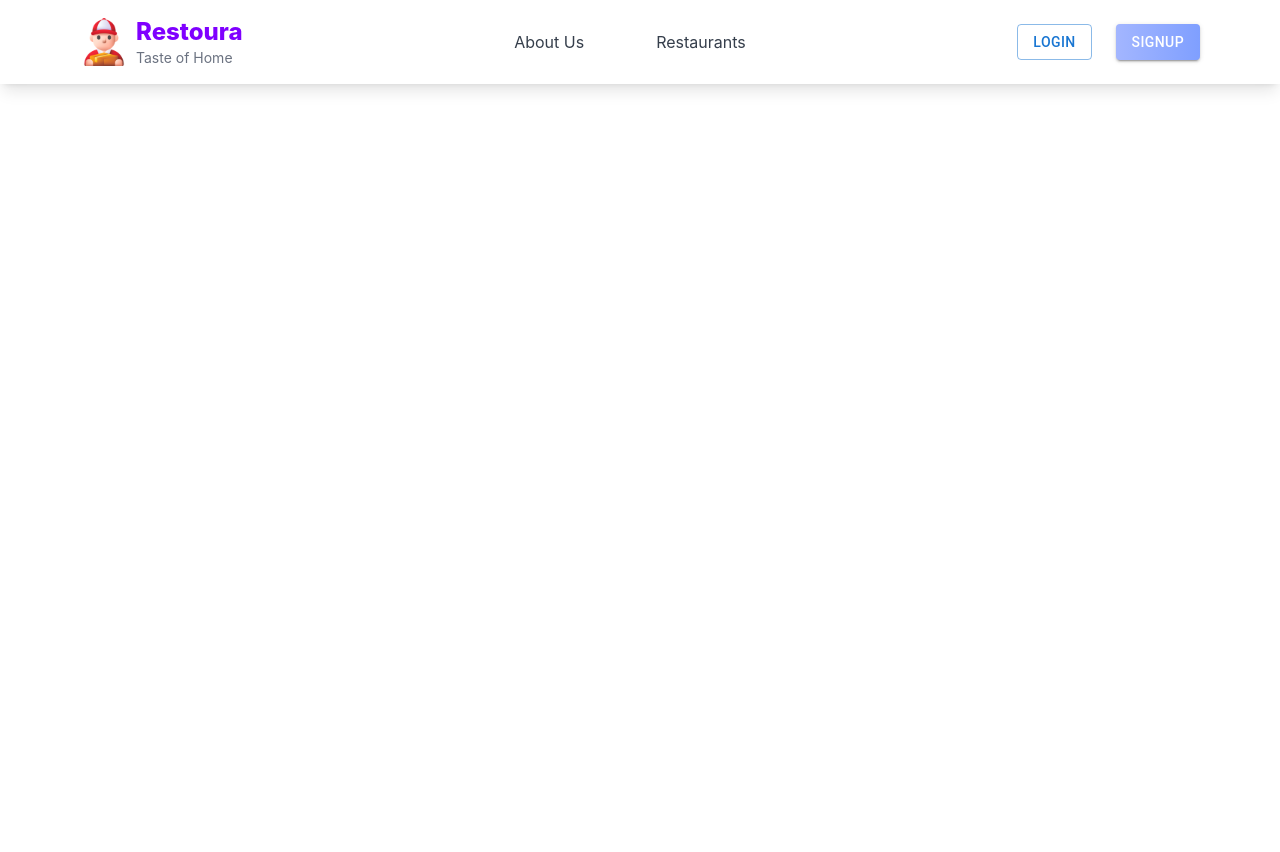
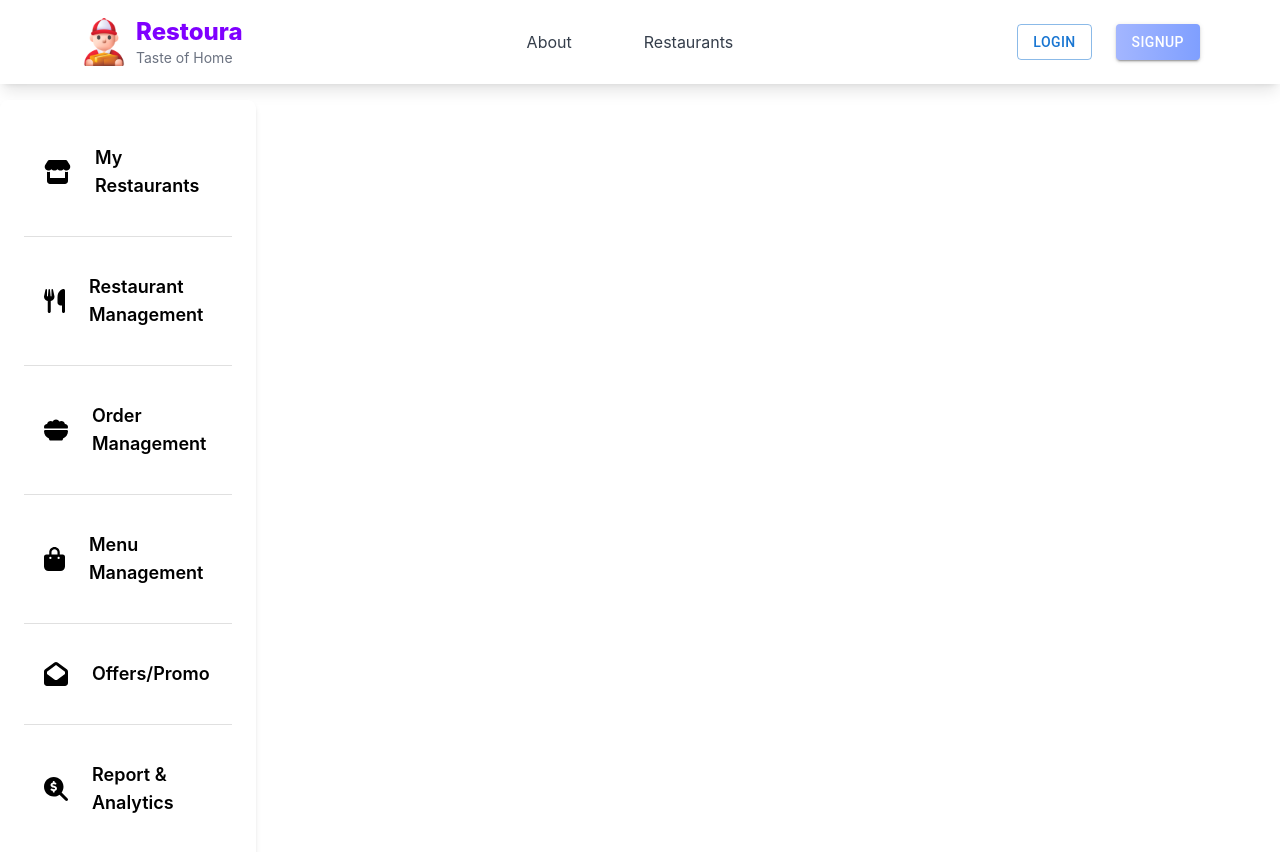
Before and after one commit to nazmul609/food_order_react_spring_boot_frontend, a React (Create React App) app: page /vendor-restoura in a window 1280 px wide. Shown: the top 852 px of the page. Before the commit the page ends 800 px from the top, so only its background shows below. Built offline with nearby package versions, Linux system fonts and the light colour scheme; the HTML template or start-up script is replaced by a standard one.

Commit message:
vendor profile separated

```diff
--- a/src/App.js
+++ b/src/App.js
@@ -13,9 +13,10 @@ import AdminProfile from './Components/Admin/AdminProfile';
 import Login from './Components/Auth/Login';
 import Register from './Components/Auth/Register';
 import MyRestoura from './Components/Customer/MyRestoura';
-import VendorRestaurantsPage from './Components/Restaurant/VendorRestaurantsPage';
+import AboutUs from './Components/Home/AboutUs';
+import VendorRestoura from './Components/Vendor/VendorRestoura';
 
-import AboutUs from './Components/Home/AboutUs';
+
 
 function App() {
   return (
@@ -36,7 +37,7 @@ function App() {
 
           <Route path="/vendor-onboarding/:id" element={<VendorOnboarding/>} />
           <Route path="/vendor-profile/*" element={<VendorProfile />} />
-          <Route path="/my-restaurants/:id" element={<VendorRestaurantsPage />} />
+          <Route path="/vendor-restoura/*" element={<VendorRestoura/>} />
 
           <Route path="/admin-profile/*" element={<AdminProfile />} />
 
--- a/src/Components/Home/AboutUs.jsx
+++ b/src/Components/Home/AboutUs.jsx
@@ -4,7 +4,7 @@ const AboutUs = () => {
   return (
     <div className="bg-gray-50">
       {/* Hero Section */}
-      <section className="bg-white">
+      <section className="bg-gradient-to-b from-white to-gray-100">
         <div className="mx-auto max-w-screen-xl px-4 py-16 sm:px-6 lg:px-8 text-center">
           <h2 className="text-4xl font-bold text-gray-900 sm:text-5xl">About Restoura</h2>
           <p className="mt-4 text-lg text-gray-600 max-w-2xl mx-auto">
@@ -105,7 +105,7 @@ const AboutUs = () => {
               specialization: "Asian Fusion"
             },
           ].map((chef, index) => (
-            <a key={index} href="#" className="group relative block overflow-hidden rounded-lg shadow-lg">
+            <a key={index} href="/null" className="group relative block overflow-hidden rounded-lg shadow-lg">
               <img src={chef.imgSrc} alt={chef.name} className="object-cover w-full h-64 transition duration-500 group-hover:opacity-90" />
               <div className="absolute inset-0 bg-gradient-to-t from-gray-900/60 to-transparent flex items-end p-4">
                 <div className="text-white">
@@ -124,7 +124,7 @@ const AboutUs = () => {
         <p className="mt-4 text-lg text-white max-w-xl mx-auto">
           Whether you’re a chef eager to share your talents or a customer looking for the authentic taste of home, Restoura is here for you.
         </p>
-        <a href="#" className="mt-8 inline-block bg-white text-blue-600 px-12 py-3 rounded-lg shadow-lg font-medium transition hover:bg-transparent hover:text-white border border-transparent hover:border-white">
+        <a href="/null" className="mt-8 inline-block bg-white text-blue-600 px-12 py-3 rounded-lg shadow-lg font-medium transition hover:bg-transparent hover:text-white border border-transparent hover:border-white">
           Get Started
         </a>
       </section>
--- a/src/Components/Navbar/Navbar.jsx
+++ b/src/Components/Navbar/Navbar.jsx
@@ -89,7 +89,7 @@ function Navbar() {
           to="/about-us"
           className="text-gray-800 hover:bg-gradient-to-r from-[#D4C1FF] to-[#C3B6FF] text-opacity-90 px-3 py-1 rounded-md transition-colors duration-300"
         >
-          About Us
+          About
         </Link>
         {userRole !== 'vendor' && (
           <Link
@@ -101,10 +101,10 @@ function Navbar() {
         )}
         {userRole === 'vendor' && (
           <Link
-            to={`/my-restaurants/${userId}`}
+            to={`/vendor-restoura/my-restaurants/${userId}`}
             className="text-gray-800 hover:bg-gradient-to-r from-[#8FCBFF] to-[#70B9FF] text-opacity-90 px-3 py-1 rounded-md transition-colors duration-300"
           >
-            My Restaurants
+            My Restoura
           </Link>
         )}
         {userRole === 'customer' && (
@@ -251,7 +251,7 @@ function Navbar() {
               </>
             )}
 
-            <ListItem button component={Link} to="/about" onClick={toggleDrawer(false)}>
+            <ListItem button component={Link} to="/about-us" onClick={toggleDrawer(false)}>
               <ListItemText primary="About" />
             </ListItem>
             {userRole !== 'vendor' && (
@@ -260,8 +260,8 @@ function Navbar() {
               </ListItem>
             )}
             {userRole === 'vendor' && (
-              <ListItem button component={Link} to={`/my-restaurants/${userId}`} onClick={toggleDrawer(false)}>
-                <ListItemText primary="My Restaurants" />
+              <ListItem button component={Link} to={`/vendor-restoura/my-restaurants/${userId}`} onClick={toggleDrawer(false)}>
+                <ListItemText primary="My Restoura" />
               </ListItem>
             )}
             {userRole === 'customer' && (
--- a/src/Components/Restaurant/VendorRestaurantsPage.jsx
+++ b/src/Components/Restaurant/VendorRestaurantsPage.jsx
@@ -80,7 +80,7 @@ const VendorRestaurantsPage = () => {
             onChange={handleSearchChange}
           />
         </div>
-        <h2 className="text-2xl font-semibold mb-4 text-gray-800">Your Restaurants</h2>
+        <div className="text-2xl font-semibold mb-4 text-gray-800"></div>
         <div className="grid grid-cols-1 sm:grid-cols-2 md:grid-cols-3 gap-8">
           {filteredVendorRestaurants.map((restaurant) => (
             <div
--- a/src/Components/Vendor/ProfileNavigation.jsx
+++ b/src/Components/Vendor/ProfileNavigation.jsx
@@ -1,20 +1,11 @@
 import React from 'react';
 import { useNavigate } from 'react-router-dom';
 import { FontAwesomeIcon } from '@fortawesome/react-fontawesome';
-import { faUser, faShoppingBag, faUtensils, faBowlFood, faEnvelopeOpen, faMagnifyingGlassDollar } from '@fortawesome/free-solid-svg-icons';
 import { Divider } from '@mui/material';
 
-const userId = localStorage.getItem('userId');
-const menu = [
-  { title: "My Profile", icon: faUser, path: `/vendor-profile/my-profile/${userId}` },
-  { title: "Restaurant Management", icon: faUtensils, path: `/vendor-profile/restaurant-management/${userId}` },
-  { title: "Order Management", icon: faBowlFood, path: `/vendor-profile/order-management/${userId}` },
-  { title: "Menu Management", icon: faShoppingBag, path: `/vendor-profile/menu-management/${userId}` },
-  { title: "Offers/Promo", icon: faEnvelopeOpen, path: `/vendor-profile/offers-promo/${userId}` },
-  { title: "Report & Analytics", icon: faMagnifyingGlassDollar, path: `/vendor-profile/report-analytics/${userId}` },
-];
 
-const ProfileNavigation = () => {
+
+const ProfileNavigation = ({ menu }) => {
   const navigate = useNavigate();
 
   return (
--- a/src/Components/Vendor/RestaurantManagement.jsx
+++ b/src/Components/Vendor/RestaurantManagement.jsx
@@ -118,12 +118,9 @@ const RestaurantManagement = () => {
     }
   };
 
-  const handleViewMyRestaurants = () => {
-    navigate(`/my-restaurants/${userId}`);
-  };
 
   const handleNavigateToMenuManagement = () => {
-    navigate(`/vendor-profile/menu-management/${userId}`);
+    navigate(`/vendor-restoura/menu-management/${userId}`);
   };
 
   return (
@@ -285,15 +282,6 @@ const RestaurantManagement = () => {
           >
             Create Restaurant
           </button>
-          <div className="mt-8 flex items-center justify-between">
-            <p className="text-gray-700 font-medium">Want to view your restaurants?</p>
-            <button
-              onClick={handleViewMyRestaurants}
-              className="py-3 px-6 bg-gradient-to-r from-green-500 to-emerald-600 text-white font-semibold rounded-lg shadow-md hover:from-green-600 hover:to-emerald-700 focus:outline-none focus:ring-2 focus:ring-green-500 transition"
-            >
-              View Restaurants
-            </button>
-          </div>
 
         </div>
       </form>
--- a/src/Components/Vendor/VendorProfile.jsx
+++ b/src/Components/Vendor/VendorProfile.jsx
@@ -2,26 +2,22 @@ import React from 'react';
 import { Routes, Route } from 'react-router-dom';
 import ProfileNavigation from './ProfileNavigation';
 import MyProfile from './MyProfile';
-import RestaurantManagement from './RestaurantManagement';
-import OrderManagement from './OrderManagement';
-import MenuManagement from './MenuManagement';
-import ReportsAndAnalytics from './ReportsAndAnalytics';
-import OffersAndPromo from './OffersAndPromo';
+import { faUser} from '@fortawesome/free-solid-svg-icons';
 
+const userId = localStorage.getItem('userId');
+
+const vendor_menu = [
+  { title: "My Profile", icon: faUser, path: `/vendor-profile/my-profile/${userId}` },
+];
 
 const VendorProfile = () => {
   return (
     <div className="flex">
-      <ProfileNavigation />
+      <ProfileNavigation menu={vendor_menu} />
+
       <div className="flex-1 p-8">
         <Routes>
           <Route path="my-profile/:id" element={<MyProfile />} />
-          <Route path="restaurant-management/:id" element={<RestaurantManagement />} />
-          <Route path="order-management/:id" element={<OrderManagement/>} />
-          <Route path="menu-management/:id" element={<MenuManagement/>} />
-          <Route path="report-analytics/:id" element={<ReportsAndAnalytics/>} />
-          <Route path="offers-promo/:id" element={<OffersAndPromo/>} />
-
         </Routes>
       </div>
     </div>
--- /dev/null
+++ b/src/Components/Vendor/VendorRestoura.jsx
@@ -0,0 +1,44 @@
+import React from 'react';
+import { Routes, Route } from 'react-router-dom';
+import ProfileNavigation from './ProfileNavigation';
+import RestaurantManagement from './RestaurantManagement';
+import OrderManagement from './OrderManagement';
+import MenuManagement from './MenuManagement';
+import ReportsAndAnalytics from './ReportsAndAnalytics';
+import OffersAndPromo from './OffersAndPromo';
+import VendorRestaurantsPage from '../Restaurant/VendorRestaurantsPage';
+
+import { faShoppingBag, faUtensils, faBowlFood, faEnvelopeOpen, faMagnifyingGlassDollar, faStore } from '@fortawesome/free-solid-svg-icons';
+
+const userId = localStorage.getItem('userId');
+
+const vendor_menu = [
+    { title: "My Restaurants", icon: faStore, path: `/vendor-restoura/my-restaurants/${userId}` },
+  { title: "Restaurant Management", icon: faUtensils, path: `/vendor-restoura/restaurant-management/${userId}` },
+  { title: "Order Management", icon: faBowlFood, path: `/vendor-restoura/order-management/${userId}` },
+  { title: "Menu Management", icon: faShoppingBag, path: `/vendor-restoura/menu-management/${userId}` },
+  { title: "Offers/Promo", icon: faEnvelopeOpen, path: `/vendor-restoura/offers-promo/${userId}` },
+  { title: "Report & Analytics", icon: faMagnifyingGlassDollar, path: `/vendor-restoura/report-analytics/${userId}` }
+
+];
+
+const VendorRestoura = () => {
+  return (
+    <div className="flex">
+      <ProfileNavigation menu={vendor_menu} />
+      <div className="flex-1 p-8">
+        <Routes>
+          <Route path="my-restaurants/:id" element={<VendorRestaurantsPage />} />
+          <Route path="restaurant-management/:id" element={<RestaurantManagement />} />
+          <Route path="order-management/:id" element={<OrderManagement />} />
+          <Route path="menu-management/:id" element={<MenuManagement />} />
+          <Route path="report-analytics/:id" element={<ReportsAndAnalytics />} />
+          <Route path="offers-promo/:id" element={<OffersAndPromo />} />
+
+        </Routes>
+      </div>
+    </div>
+  );
+};
+
+export default VendorRestoura;
```
